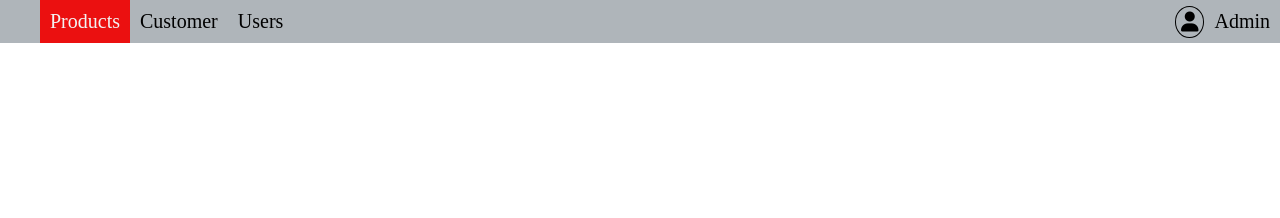
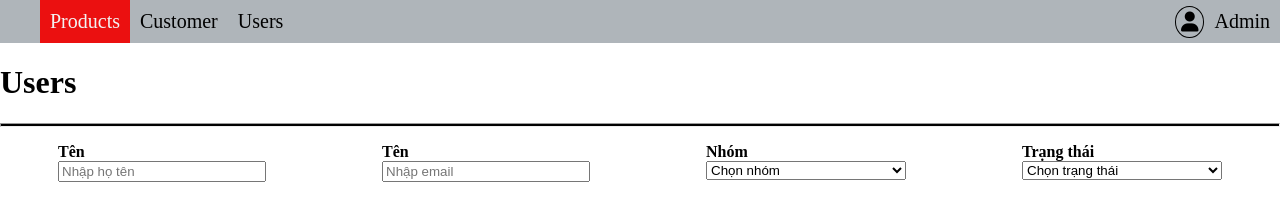
Before and after one commit to duongdangphuocsw/manager-users, a plain HTML site: page index.html in a window 1280 px wide. Drawn offline with Linux system fonts and the light colour scheme.

Commit message:
update changed

```diff
--- a/header.js
+++ b/header.js
@@ -1,7 +1,6 @@
 const $ = document.querySelector.bind(document);
 const $$ = document.querySelectorAll.bind(document);
 let listItem = $$(".item");
-
 function clickItemHandle() {
  listItem.forEach((item) => {
     item.onclick = () => {
--- a/index.html
+++ b/index.html
@@ -1,12 +1,15 @@
 <!DOCTYPE html>
 <html lang="en">
   <head>
-    <meta charset="UTF-8">
-    <meta http-equiv="X-UA-Compatible" content="IE=edge">
-    <meta name="viewport" content="width=device-width, initial-scale=1.0">
+    <meta charset="UTF-8" />
+    <meta http-equiv="X-UA-Compatible" content="IE=edge" />
+    <meta name="viewport" content="width=device-width, initial-scale=1.0" />
     <title>Document</title>
-    <link rel="stylesheet" href="./style/index.css">
-    <link rel="stylesheet" href="./style/fontawesome-free-6.1.1-web/css/all.css">
+    <link rel="stylesheet" href="./style/index.css" />
+    <link
+      rel="stylesheet"
+      href="./style/fontawesome-free-6.1.1-web/css/all.css"
+    />
   </head>
   <body>
     <div class="container">
@@ -21,6 +24,41 @@
           <p>Admin</p>
         </div>
       </header>
+      <div class="manager-items">
+        <div class="optionItem"></div>
+        <div class="optionItem"></div>
+        <div class="optionItem usersManager">
+          <h1 class="title">Users</h1>
+          <hr />
+          <ul class="boxSearch">
+            <li class="groupSearch">
+              <label for="">Tên</label>
+              <input type="text" placeholder="Nhập họ tên" />
+            </li>
+            <li class="groupSearch">
+              <label for="">Tên</label>
+              <input type="text" placeholder="Nhập email" />
+            </li>
+            <li class="groupSearch">
+              <label for="">Nhóm</label>
+              <select id="group">
+                <option value="">Chọn nhóm</option>
+                <option value="Admin">Admin</option>
+                <option value="Editor">Editor</option>
+                <option value="Reviewer">Reviewer</option>
+              </select>
+            </li>
+            <li class="groupSearch">
+              <label for="">Trạng thái</label>
+              <select id="status">
+                <option value="Đang hoạt động">Chọn trạng thái</option>
+                <option value="Đang hoạt động">Đang hoạt động</option>
+                <option value="Tạm khóa">Tạm khóa</option>
+              </select>
+            </li>
+          </ul>
+        </div>
+      </div>
     </div>
     <script src="./app.js" type="module"></script>
   </body>
--- /dev/null
+++ b/style/_users.scss
@@ -0,0 +1,25 @@
+hr {
+    height: 2px;
+    background-color: #000;
+}
+.usersManager {
+    ul.boxSearch{
+        padding: 0;
+        display: flex;
+        list-style-type: none;
+        justify-content: space-around;
+        .groupSearch{
+            display: block;
+            label {
+                font-weight: 600;
+                display: block;
+            }
+            input {
+                width: 200px;
+            }
+            select{
+                width: 200px;
+            }
+        }
+    }
+}
--- a/style/index.scss
+++ b/style/index.scss
@@ -1,4 +1,5 @@
 @import 'header';
+@import 'users';
 body {
     margin: 0;
     padding: 0;
```
Also changed, not shown: 1 other file. Lines whose indentation alone changed are shown as unchanged.
